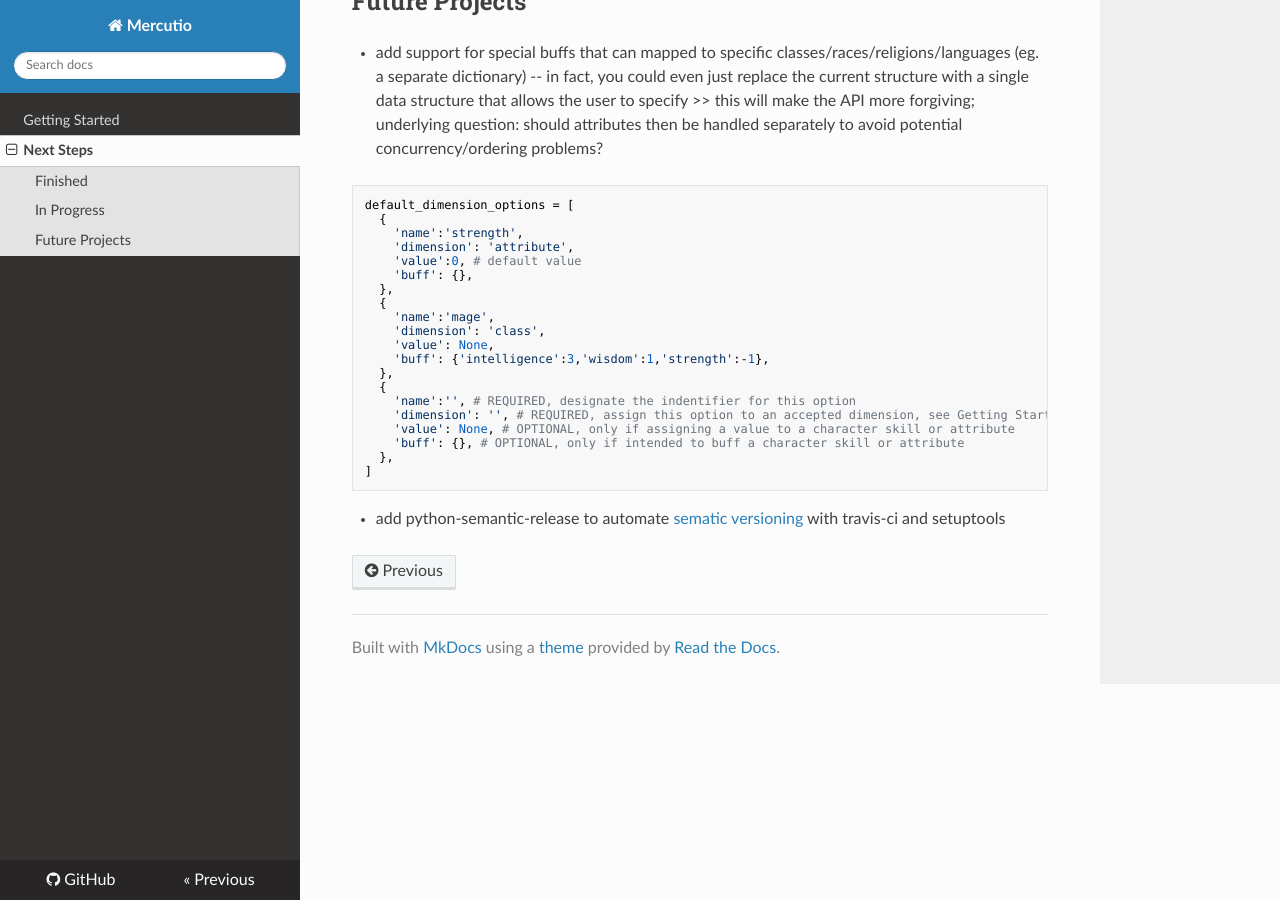
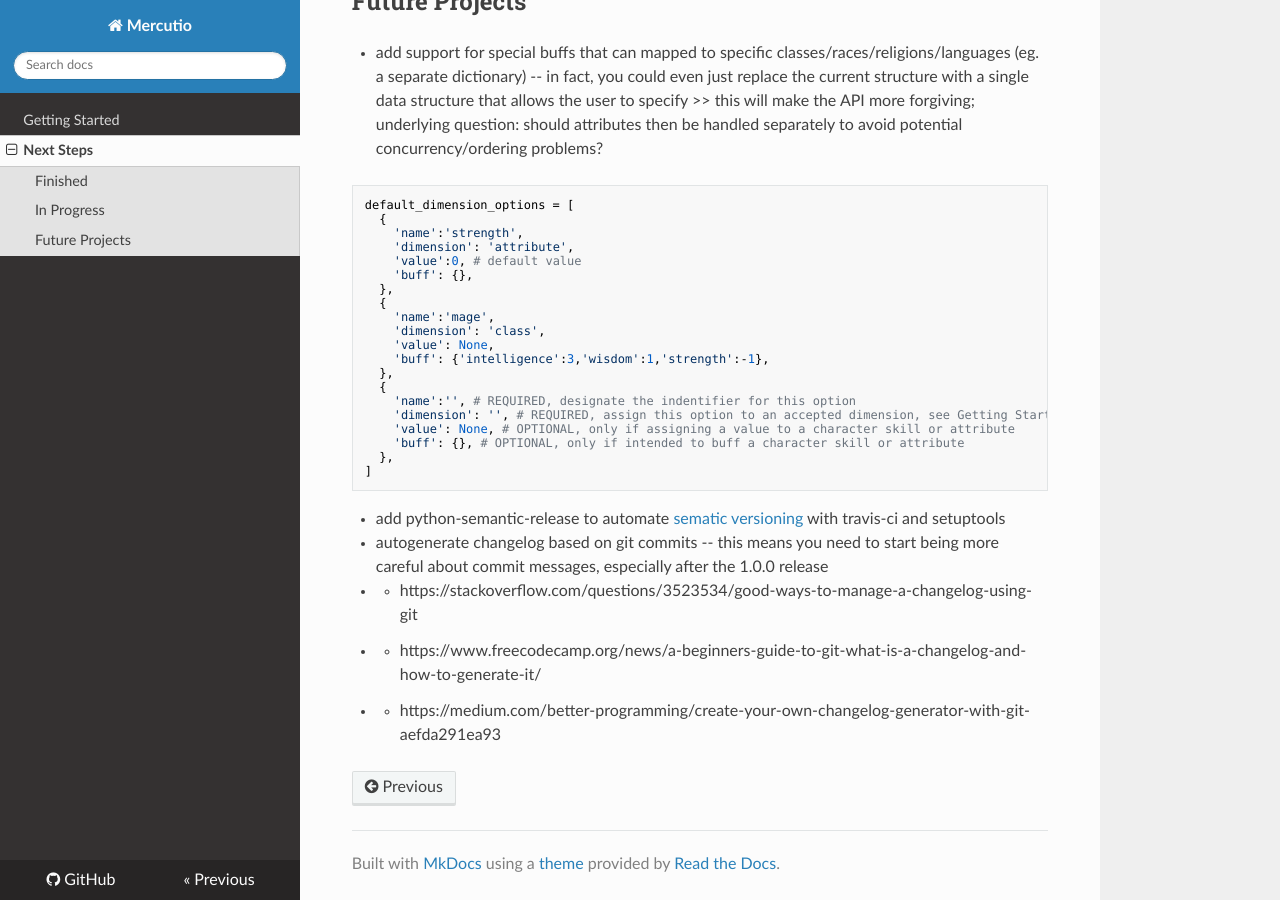
Before and after one commit to signebedi/mercutio, an MkDocs documentation site: the page built from docs/future.md, in a window 1280 px wide and 900 px high, scrolled down 831 px. Built offline with MkDocs 1.6.1, drawn with Linux system fonts in a browser that asks for light colours; nearby versions of some CDN libraries.

Commit message:
updated future docs

````diff
--- a/docs/future.md
+++ b/docs/future.md
@@ -49,3 +49,7 @@ default_dimension_options = [
 ]
 ```
 * add python-semantic-release to automate [sematic versioning](https://python-semantic-release.readthedocs.io/en/latest/automatic-releases/index.html#automatic) with travis-ci and setuptools
+* autogenerate changelog based on git commits -- this means you need to start being more careful about commit messages, especially after the 1.0.0 release
+* * https://stackoverflow.com/questions/3523534/good-ways-to-manage-a-changelog-using-git
+* * https://www.freecodecamp.org/news/a-beginners-guide-to-git-what-is-a-changelog-and-how-to-generate-it/
+* * https://medium.com/better-programming/create-your-own-changelog-generator-with-git-aefda291ea93
````
